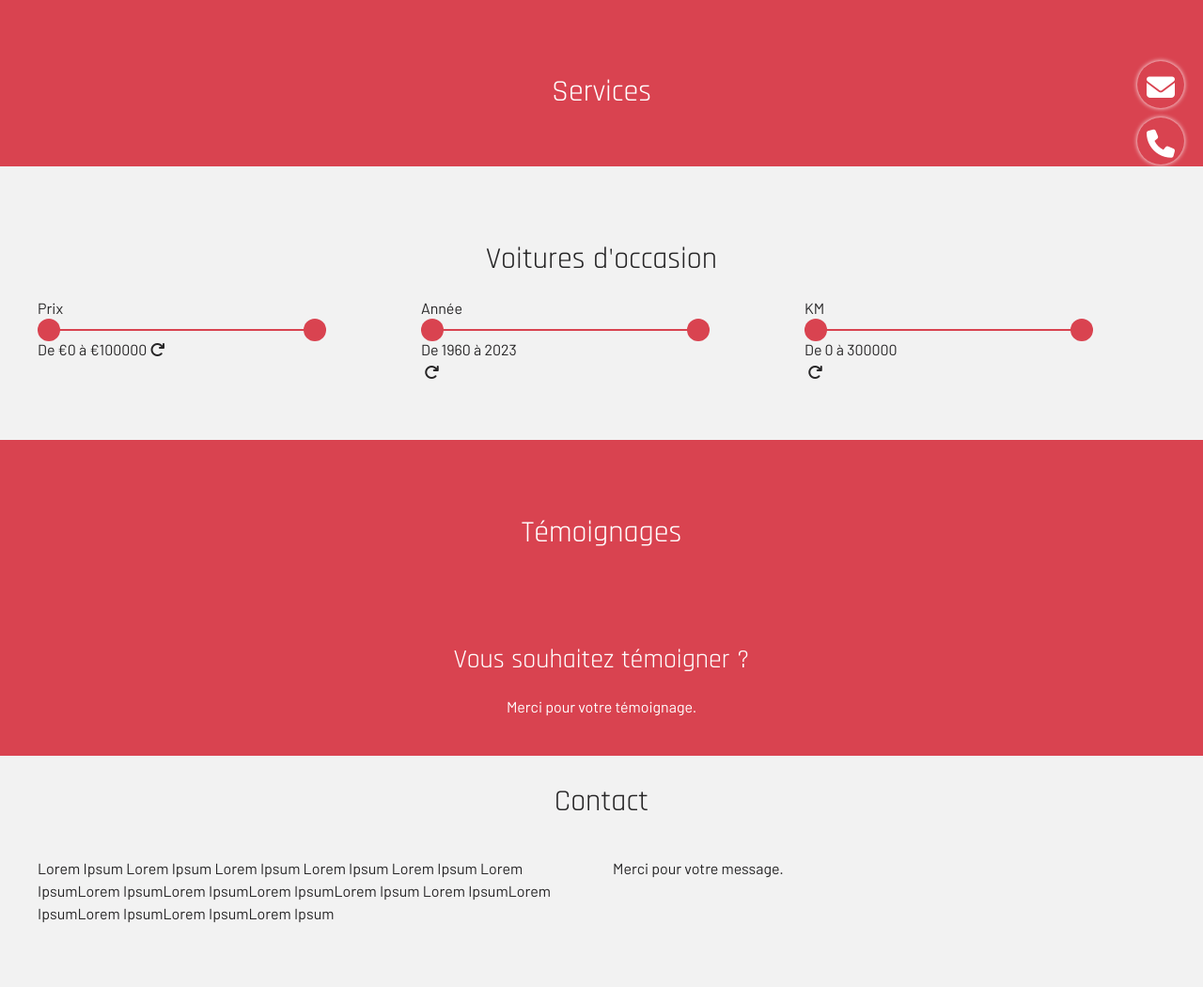
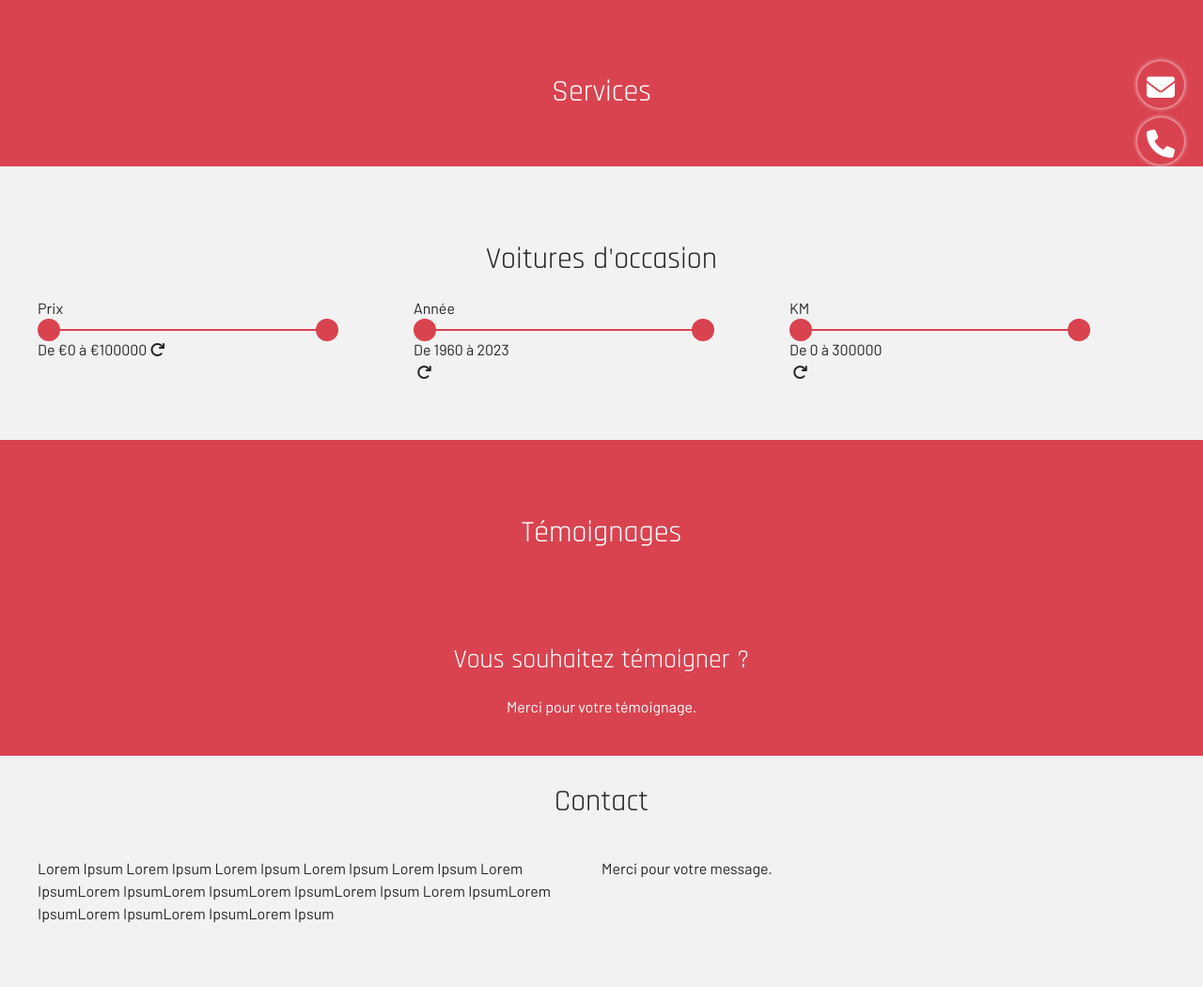
Before and after one commit to webator/garage, a Symfony app: template templates/home/index.html.twig in a window 1280 px wide. Shown: the part 605-1655 px from the top of the page at 94% size. Run offline with Twig, Linux system fonts and the light colour scheme; the template is opened without the code that fills it, so the values that code supplies are empty; some libraries are stand-ins or nearby versions.

Commit message:
OverFlow Rows Bug Fix

```diff
--- a/public/includes/theme/custom.css
+++ b/public/includes/theme/custom.css
@@ -268,7 +268,13 @@ form ul{
   position: relative;
   min-height: 10px;
 }
-
+#slider, #services, #occasions, #temoignages, #contact{
+  width:100%;
+}
+.row{
+  --bs-gutter-x:0px !important;
+  --bs-guttter-y:0px !important;
+}
 .form_control {
   position: relative;
   display: flex;
```
Also changed, not shown: 2 other files.
